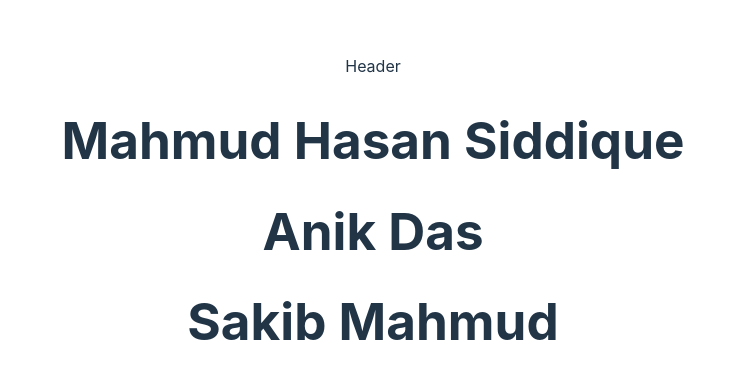
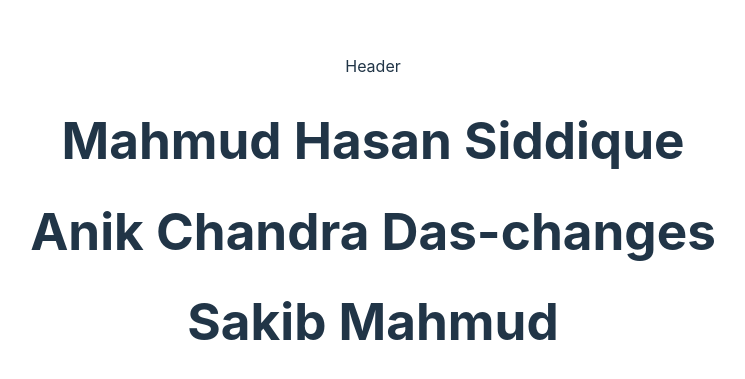
Before and after one commit to mahmudhasan07/NU-CSE_NOTE, a React (Vite) app: page / in a window 1280 px wide. Shown: the part 181-560 px from the top of the page, without its empty margins (267-1012 px from the left). Built offline with nearby package versions, Linux system fonts and the light colour scheme.

Commit message:
some changes

```diff
--- a/src/components/Header.jsx
+++ b/src/components/Header.jsx
@@ -5,7 +5,7 @@ export default function Header() {
     <div>
       Header
       <h1>Mahmud Hasan Siddique</h1>
-      <h1>Anik Das</h1>
+      <h1>Anik Chandra Das-changes</h1>
       <h1>Sakib Mahmud</h1>
     </div>
 
```
